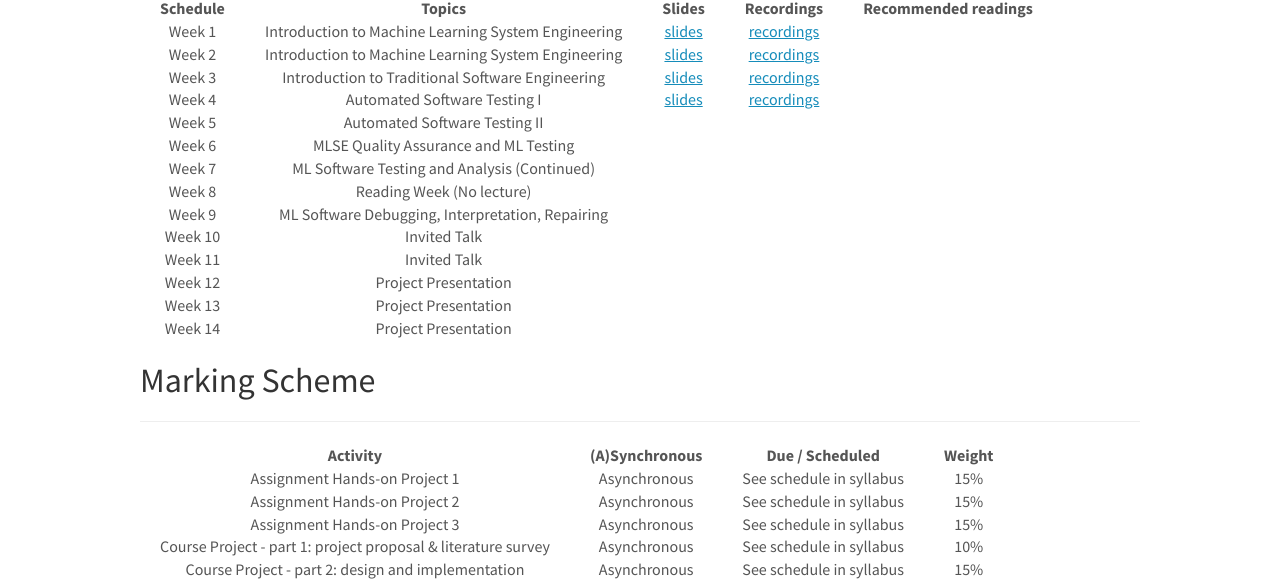
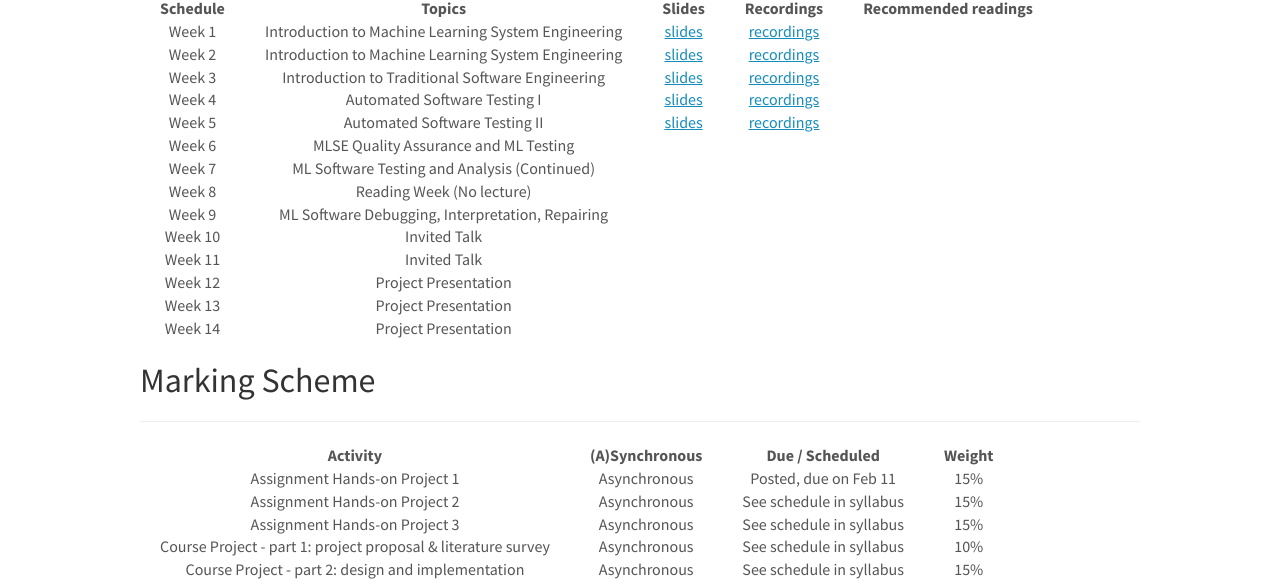
Before and after one commit to momentum-openspace/momentum-openspace.github.io, a Jekyll site: the page built from _pages/ECE720_2022Winter.md, in a window 1280 px wide and 900 px high, scrolled down 1955 px. Shown: the part 148-729 px from the top of the window. Built offline with Jekyll 4.4.1, drawn with Linux system fonts in a browser that asks for light colours; nearby versions of some CDN libraries.

Commit message:
Update ECE720_2022Winter.md

```diff
--- a/_pages/ECE720_2022Winter.md
+++ b/_pages/ECE720_2022Winter.md
@@ -95,7 +95,7 @@ By the end of this course, students should be able to:
 |    Week 2       |    Introduction to Machine Learning System Engineering        | [slides](https://eclass.srv.ualberta.ca/mod/resource/view.php?id=5961242)                        | [recordings](https://eclass.srv.ualberta.ca/mod/url/view.php?id=5959855)                 | |
 |    Week 3       |    Introduction to Traditional Software Engineering         |  [slides](https://eclass.srv.ualberta.ca/mod/resource/view.php?id=5972741)                       | [recordings](https://eclass.srv.ualberta.ca/mod/url/view.php?id=5972727)| |
 |    Week 4       |    Automated Software Testing I                             | [slides](https://eclass.srv.ualberta.ca/mod/resource/view.php?id=5989563)                       | [recordings](https://eclass.srv.ualberta.ca/mod/url/view.php?id=5986624)                 | |
-|    Week 5       |    Automated Software Testing II                            |                         |                  | |
+|    Week 5       |    Automated Software Testing II                            | [slides](https://eclass.srv.ualberta.ca/mod/resource/view.php?id=6001969)                        | [recordings](https://eclass.srv.ualberta.ca/mod/url/view.php?id=6001963)                 | |
 |    Week 6       |    MLSE Quality Assurance and ML Testing                    |                         |                  | |
 |    Week 7       |    ML Software Testing and Analysis (Continued)             |                         |                  | |
 |    Week 8       |    Reading Week (No lecture)                                |                           |                               | |
@@ -112,7 +112,7 @@ By the end of this course, students should be able to:
 
 |    Activity                                                           |    (A)Synchronous     |    Due / Scheduled       |    Weight    |
 |    :-------------------------------------------------------------:    |    :-------------:    |    :----------------:    |    :----:    |
-|    Assignment Hands-on Project 1                                      |    Asynchronous       |    See schedule in syllabus    |     15%      |
+|    Assignment Hands-on Project 1                                      |    Asynchronous       |    Posted, due on Feb 11   |     15%      |
 |    Assignment Hands-on Project 2                                      |    Asynchronous       |    See schedule in syllabus    |     15%      |
 |    Assignment Hands-on Project 3                                      |    Asynchronous       |    See schedule in syllabus    |     15%      |
 |    Course Project - part 1: project proposal & literature survey      |    Asynchronous       |    See schedule in syllabus    |     10%      |
```
